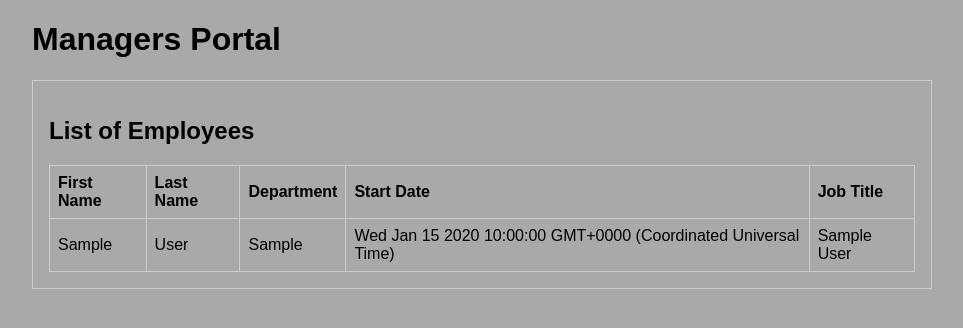
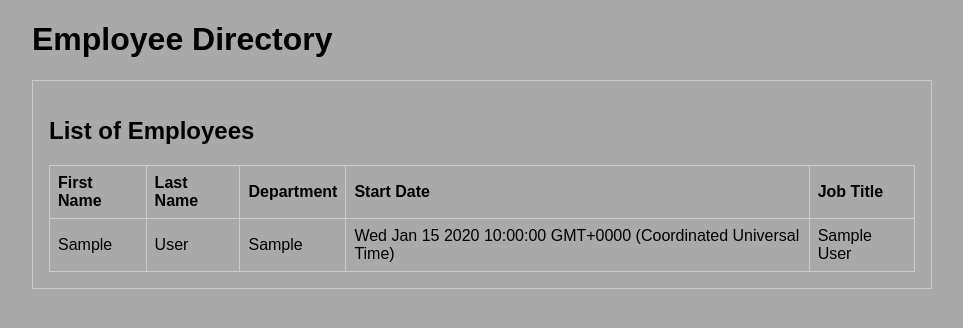
Before and after one commit to HToy91/OpenSourceWebDevelopment, a Node server app: template employeeCollectionW3/views/employees/index.hbs in a window 1280 px wide. Shown: the part 66-394 px from the top of the page, without its empty margins (158-1121 px from the left). Run offline with Node 20, Linux system fonts and the light colour scheme; tables that the repository leaves empty hold one stand-in row (values such as "Sample post"); the template is opened without the code that fills it: values that come from a table or form of the project are taken from there, most other values are stand-ins (such as "Sample title", 1, 10 or a date in 2020); some libraries are stand-ins or nearby versions.

Commit message:
Show manager portal header for authenticated users
Add a simple comment to the requireAuth middleware and update employees index view to render a different H1 based on authentication state: show "Managers Portal" when a user is present, otherwise show "Employee Directory". Existing error rendering is unchanged. This makes the UI reflect manager vs employee context.

```diff
--- a/employeeCollectionW3/middleware/requireAuth.js
+++ b/employeeCollectionW3/middleware/requireAuth.js
@@ -1,3 +1,4 @@
+// Middleware to ensure the user is authenticated
 module.exports = function requireAuth(req, res, next) {
     if (req.isAuthenticated()) return next();
     return res.redirect("/auth/login");
--- a/employeeCollectionW3/views/employees/index.hbs
+++ b/employeeCollectionW3/views/employees/index.hbs
@@ -1,4 +1,8 @@
+{{#if user}}
 <h1>Managers Portal</h1>
+{{else}}
+<h1>Employee Directory</h1>
+{{/if}}
 
 {{#if error}}
     <p class="error">{{error}}</p>
```
